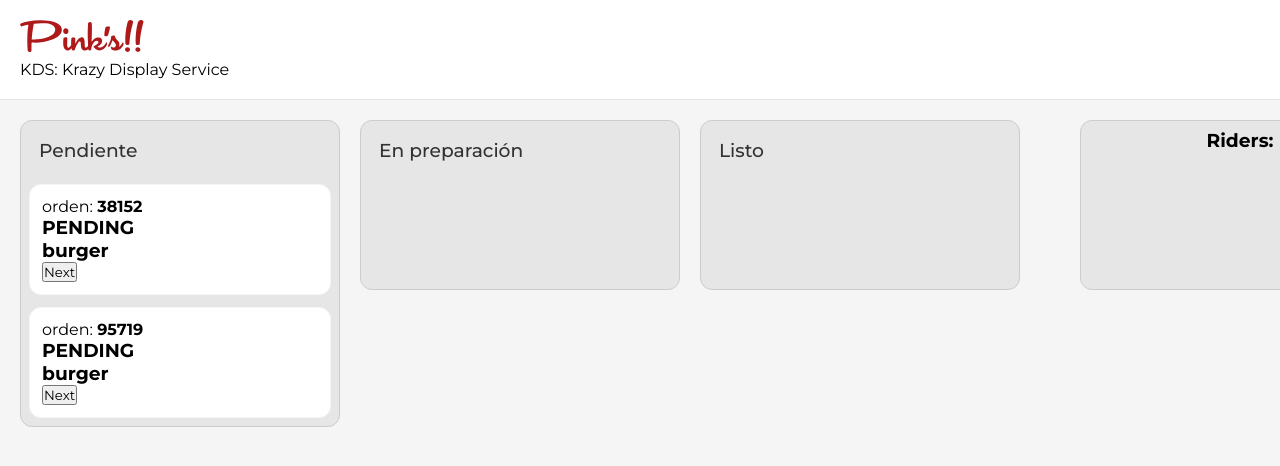
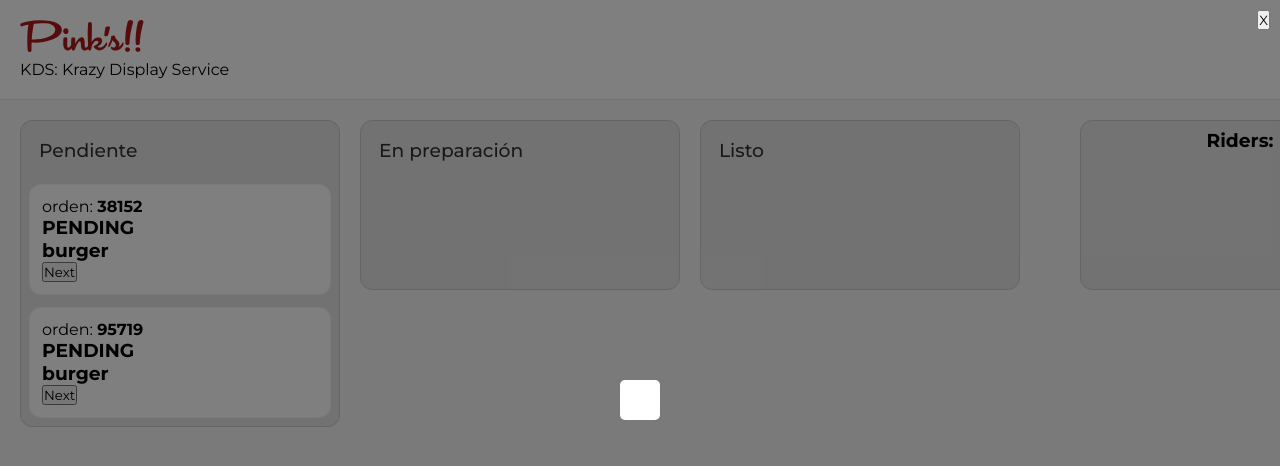
Before and after one commit to DiegoMartinezRey/pinks-tech-test, a Next.js app: page / in a window 1280 px wide. Shown: the top 466 px of the page. Built offline with nearby package versions, Linux system fonts and the light colour scheme.

Commit message:
Crate modal component

```diff
--- a/components/Kanban/Kanban.tsx
+++ b/components/Kanban/Kanban.tsx
@@ -1,5 +1,6 @@
 import { useOrders } from "@/contexts/Orders.context";
 import Column from "../Column";
+import Modal from "../Modal";
 import s from "./Kanban.module.scss";
 
 export default function Kanban() {
@@ -27,6 +28,7 @@ export default function Kanban() {
         orders={orders.filter((i) => i.state === "READY")}
         state="DELIVERED"
       />
+      <Modal />
     </section>
   );
 }
--- /dev/null
+++ b/components/Modal/Modal.module.scss
@@ -0,0 +1,30 @@
+@import "/styles/variables.scss";
+
+/* Modal.module.scss */
+.pk-overlay {
+  position: fixed;
+  top: 0;
+  left: 0;
+  width: 100%;
+  height: 100%;
+  background-color: rgba(0, 0, 0, 0.5); /* Color de la cortina oscura */
+  display: flex;
+  align-items: center;
+  justify-content: center;
+  z-index: 1;
+}
+
+.pk-modal {
+  background-color: white;
+  padding: 20px;
+  border-radius: 5px;
+  max-width: 80%;
+  max-height: 80%;
+  overflow: auto;
+}
+
+.pk-closeButton {
+  position: absolute;
+  top: 10px;
+  right: 10px;
+}
--- /dev/null
+++ b/components/Modal/Modal.tsx
@@ -0,0 +1,13 @@
+import s from "./Modal.module.scss";
+
+export default function Modal() {
+  return (
+    <>
+      <div className={s["pk-overlay"]}>
+        <div className={s["pk-modal"]} onClick={(e) => e.stopPropagation()}>
+          <button className={s["pk-closeButton"]}>X</button>
+        </div>
+      </div>
+    </>
+  );
+}
--- /dev/null
+++ b/components/Modal/index.ts
@@ -0,0 +1 @@
+export { default } from "./Modal";
--- a/layouts/OrdersLayout/OrdersLayout.tsx
+++ b/layouts/OrdersLayout/OrdersLayout.tsx
@@ -1,7 +1,7 @@
 import Logo from "@/bases/Logo";
+import Kanban from "@/components/Kanban";
+import Riders from "@/components/Riders";
 import s from "./OrdersLayout.module.scss";
-import Riders from "@/components/Riders";
-import Kanban from "@/components/Kanban";
 
 export default function OrdersLayout() {
   return (
```
